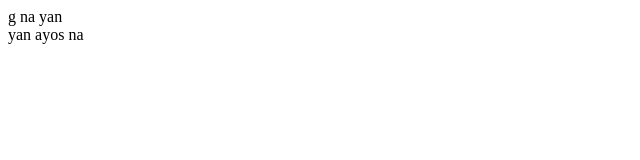
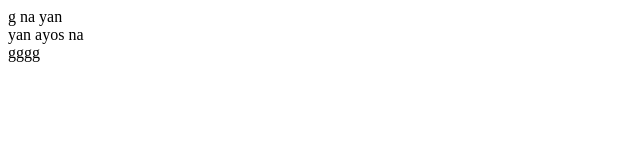
Before and after one commit to hajile1201/demo, a plain HTML site: page index.html in a window 1280 px wide. Shown: the full height of the page, 0-640 px from the left. Drawn offline with Linux system fonts and the light colour scheme.

```diff
--- a/index.html
+++ b/index.html
@@ -9,5 +9,6 @@
 <body>
     <div>g na yan</div>
     <div>yan ayos na</div>
+    <div>gggg</div>
 </body>
 </html>
```
